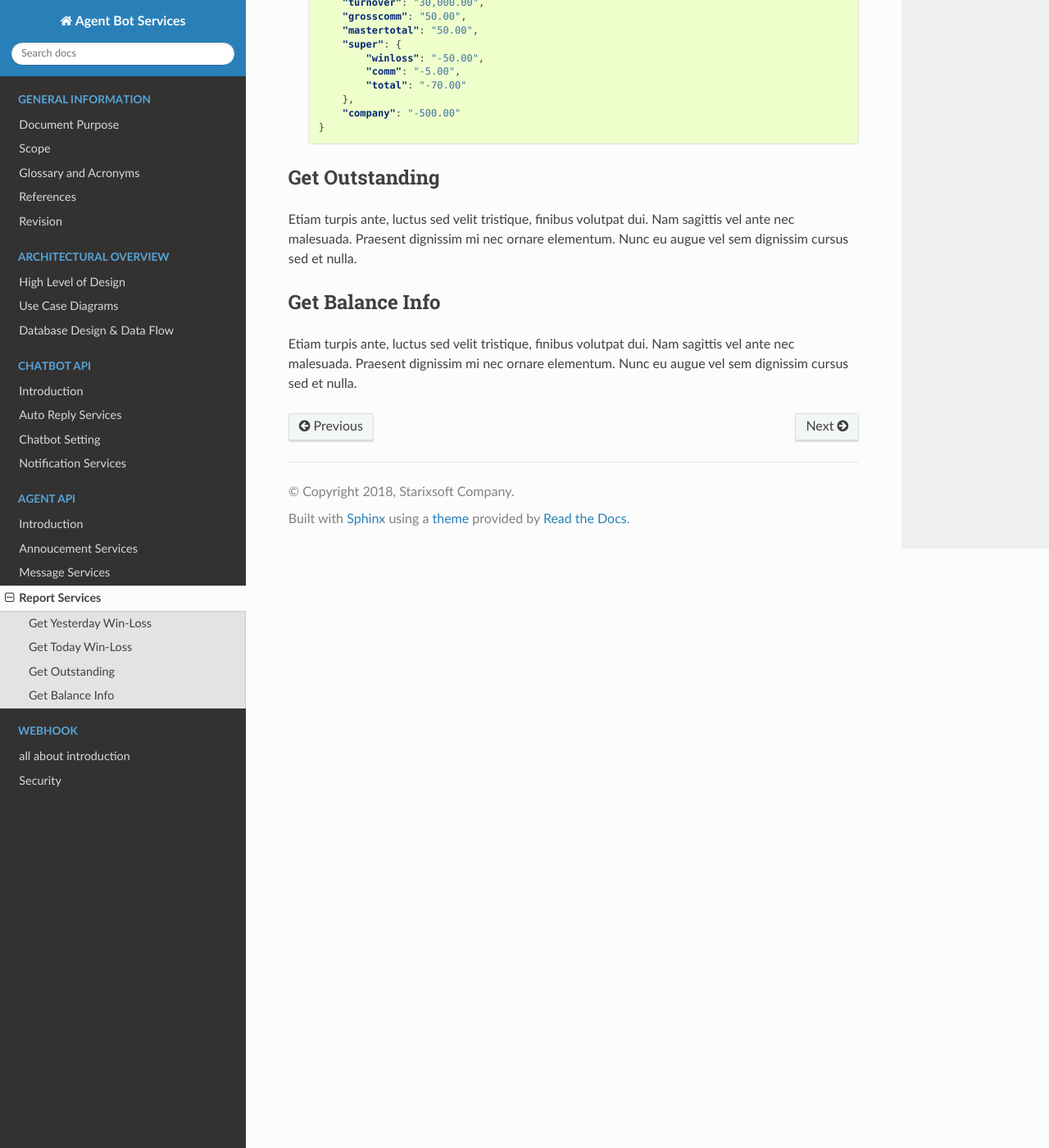
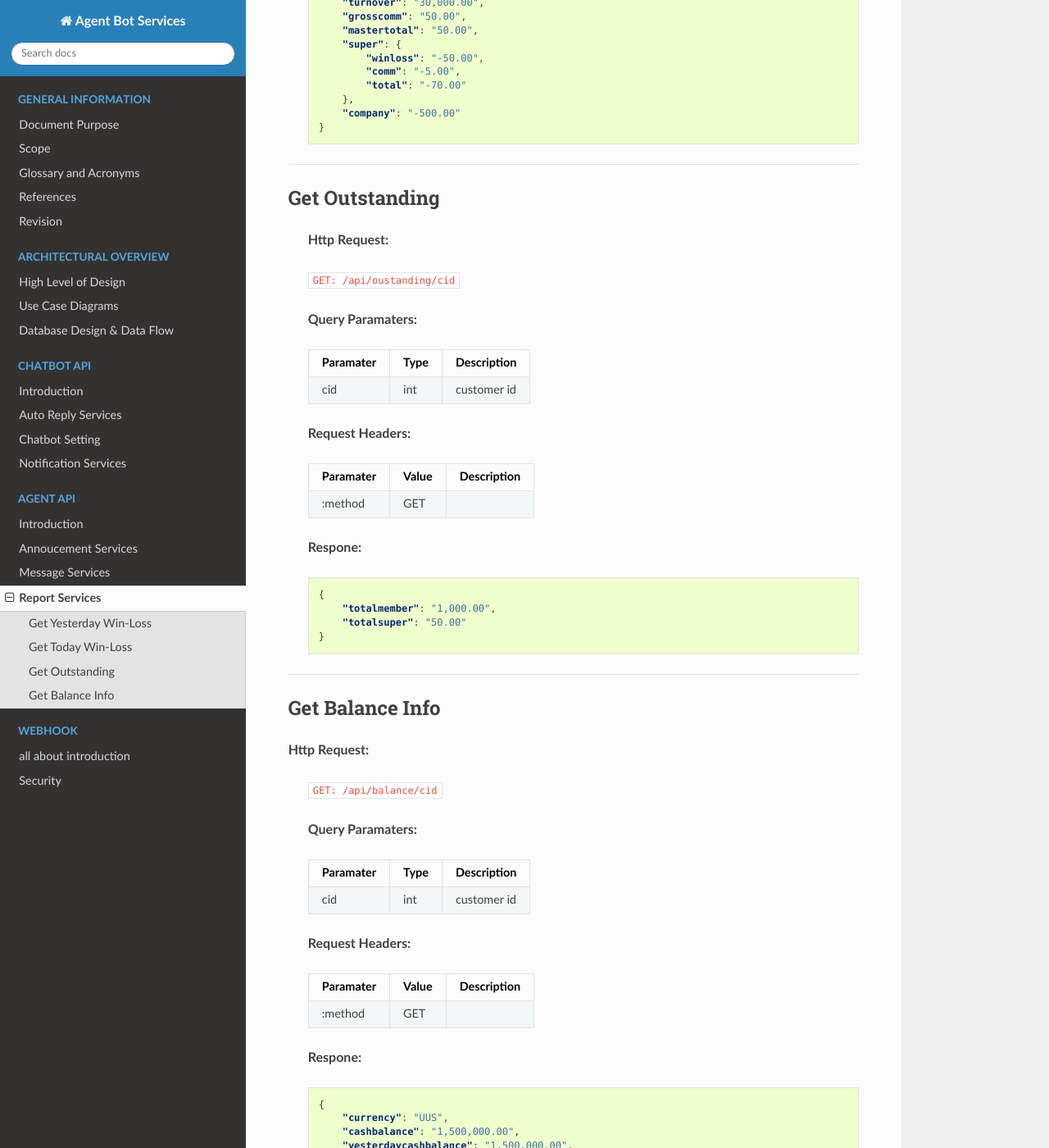
Before and after one commit to starixvn/rome_chatbot_chatbot-api, a Sphinx documentation site: the page built from docs/agent-services/report-services.rst, in a window 1280 px wide and 1400 px high, scrolled down 1640 px. Shown: the whole window at 82% size. Built offline with Sphinx 7.4.7 and the Read the Docs theme 2.0.0, drawn with Linux system fonts in a browser that asks for light colours; some of the changed text lies outside the part shown.

Commit message:
00000 - update report-services.rst

```diff
--- a/docs/agent-services/report-services.rst
+++ b/docs/agent-services/report-services.rst
@@ -49,7 +49,7 @@ Describe the purpose of the service
 --------------------------
 
 Get Today Win-Loss
-----------------------
+------------------
 
   **Http Request:**
 
@@ -88,15 +88,79 @@ Get Today Win-Loss
         "company": "-500.00"
     }
 
+--------------------------
+
+Get Outstanding
+---------------
+
+  **Http Request:**
+
+  ``GET: /api/oustanding/cid``
+
+  **Query Paramaters:**
+
+  ==========  =====  ============================
+  Paramater   Type   Description
+  ==========  =====  ============================
+  cid         int    customer id
+  ==========  =====  ============================
+
+  **Request Headers:**
+
+  ==========  ===============  ============================
+  Paramater   Value            Description
+  ==========  ===============  ============================
+  :method     GET
+  ==========  ===============  ============================
 
 
-Get Outstanding
-----------------------
-Etiam turpis ante, luctus sed velit tristique, finibus volutpat dui. Nam sagittis vel ante nec malesuada.
-Praesent dignissim mi nec ornare elementum. Nunc eu augue vel sem dignissim cursus sed et nulla.
+  **Respone:**
+
+  .. code-block:: json
+
+    {
+        "totalmember": "1,000.00",
+        "totalsuper": "50.00"
+    }
+
+--------------------------
+
+Get Balance Info
+----------------
+
+**Http Request:**
+
+  ``GET: /api/balance/cid``
+
+  **Query Paramaters:**
+
+  ==========  =====  ============================
+  Paramater   Type   Description
+  ==========  =====  ============================
+  cid         int    customer id
+  ==========  =====  ============================
+
+  **Request Headers:**
+
+  ==========  ===============  ============================
+  Paramater   Value            Description
+  ==========  ===============  ============================
+  :method     GET
+  ==========  ===============  ============================
 
 
-Get Balance Info
-----------------------
-Etiam turpis ante, luctus sed velit tristique, finibus volutpat dui. Nam sagittis vel ante nec malesuada.
-Praesent dignissim mi nec ornare elementum. Nunc eu augue vel sem dignissim cursus sed et nulla.
+  **Respone:**
+
+  .. code-block:: json
+
+    {
+        "currency": "UUS",
+        "cashbalance": "1,500,000.00",
+        "yesterdaycashbalance": "1,500,000.00",
+        "totalbalance": "-120,000.00",
+        "yesterdaytotalbalance": "-120,906.77",
+        "todaywinloss": "0.00",
+        "yesterdaywinloss": "0.00",
+        "givencredit": "6,000,000.00",
+        "membercredit": "5,630,000.00"
+    }
```
